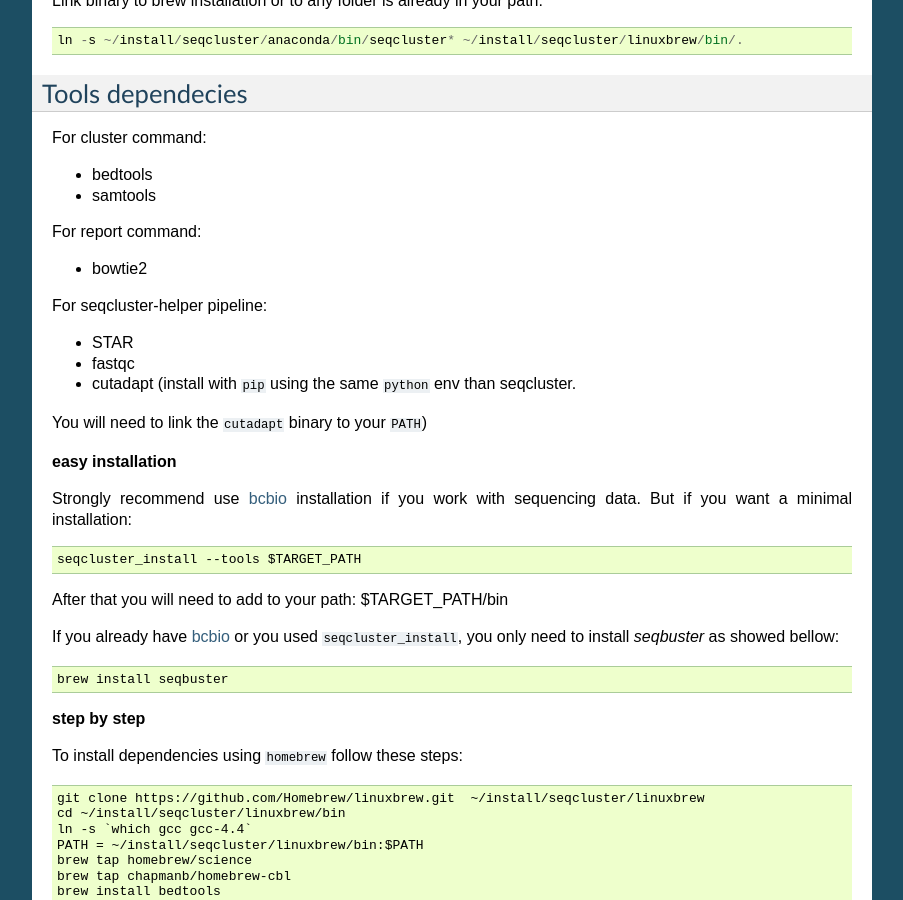
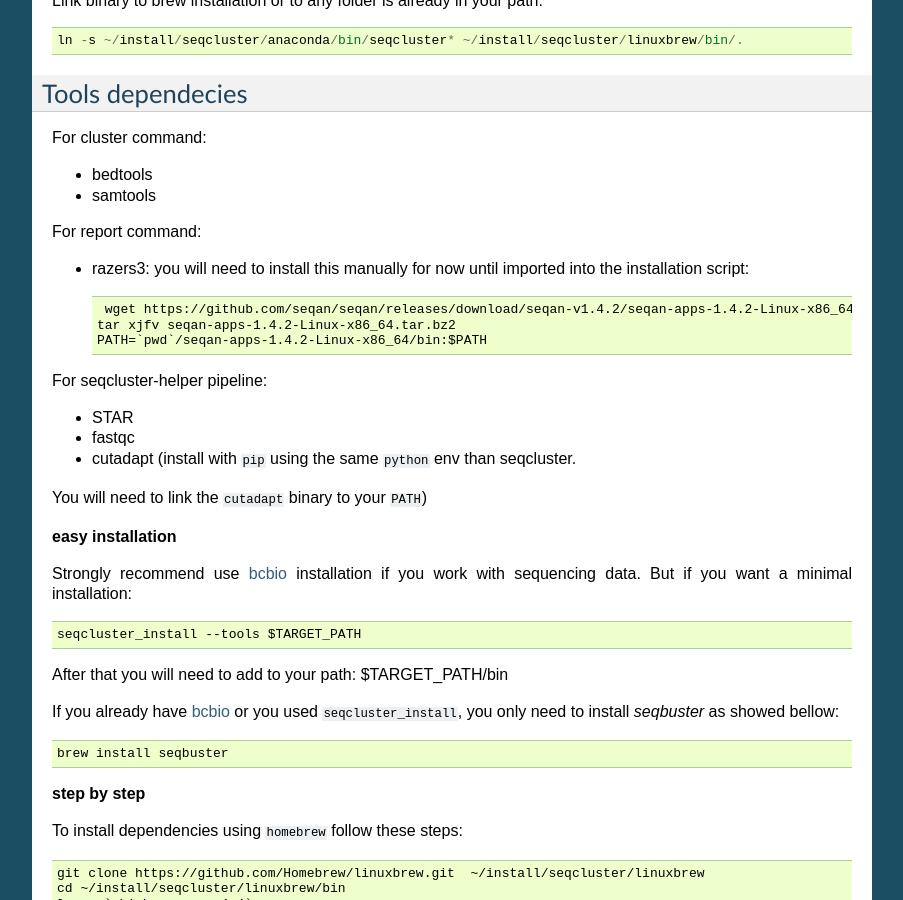
Before and after one commit to lpantano/seqcluster, a Sphinx documentation site: the page built from doc/source/installation.rst, in a window 1280 px wide and 900 px high, scrolled down 981 px. Shown: the whole window, without its empty margins (198-1101 px from the left). Built offline with Sphinx 7.4.7, drawn with Linux system fonts in a browser that asks for light colours.

Commit message:
add razers3 installation guide

```diff
--- a/doc/source/installation.rst
+++ b/doc/source/installation.rst
@@ -65,7 +65,12 @@
 
 For report command:
 
-* bowtie2
+* razers3: you will need to install this manually for now until imported into the installation script::
+
+     wget https://github.com/seqan/seqan/releases/download/seqan-v1.4.2/seqan-apps-1.4.2-Linux-x86_64.tar.bz2
+    tar xjfv seqan-apps-1.4.2-Linux-x86_64.tar.bz2
+    PATH=`pwd`/seqan-apps-1.4.2-Linux-x86_64/bin:$PATH
+
 
 For seqcluster-helper pipeline:
 
```
